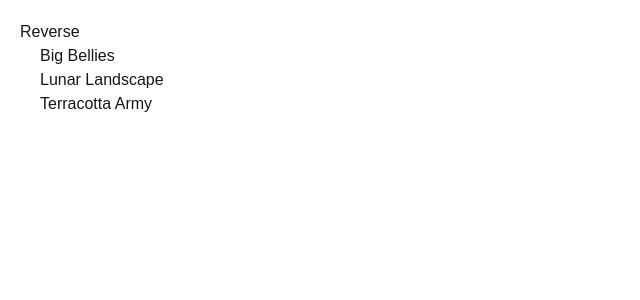
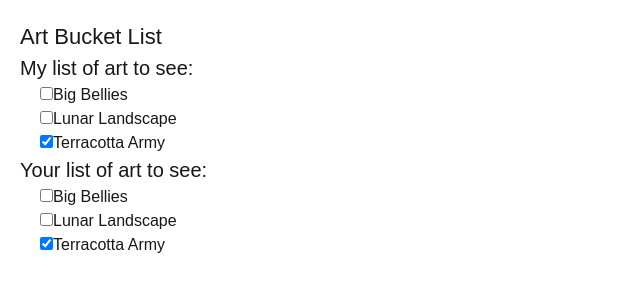
Before and after one commit to naktty/learn_react, a Next.js app in the folder learn-react/: page / in a window 1280 px wide. Shown: the top 300 px of the page, without its empty margins (0-640 px from the left). Built offline with nearby package versions, Linux system fonts and the light colour scheme.

Commit message:
配列内のオブジェクトを更新する

```diff
--- a/learn-react/src/app/page.tsx
+++ b/learn-react/src/app/page.tsx
@@ -2,31 +2,78 @@
 
 import { useState } from 'react';
 
+let nextId = 3;
 const initialList = [
-  { id: 0, title: 'Big Bellies' },
-  { id: 1, title: 'Lunar Landscape' },
-  { id: 2, title: 'Terracotta Army' },
+  { id: 0, title: 'Big Bellies', seen: false },
+  { id: 1, title: 'Lunar Landscape', seen: false },
+  { id: 2, title: 'Terracotta Army', seen: true },
 ];
 
-export default function List() {
-  const [list, setList] = useState(initialList);
+export default function BucketList() {
+  const [myList, setMyList] = useState(initialList);
+  const [yourList, setYourList] = useState(
+    initialList
+  );
 
-  function handleClick() {
-    const nextList = [...list];
-    nextList.reverse();
-    setList(nextList);
+  function handleToggleMyList(artworkId, nextSeen) {
+    setMyList(myList.map(artwork => {
+      if (artwork.id === artworkId) {
+        // Create a *new* object with changes
+        return { ...artwork, seen: nextSeen };
+      } else {
+        // No changes
+        return artwork;
+      }
+    }));
+  }
+
+  function handleToggleYourList(artworkId, nextSeen) {
+    setYourList(yourList.map(artwork => {
+      if (artwork.id === artworkId) {
+        // Create a *new* object with changes
+        return { ...artwork, seen: nextSeen };
+      } else {
+        // No changes
+        return artwork;
+      }
+    }));
   }
 
   return (
     <>
-      <button onClick={handleClick}>
-        Reverse
-      </button>
-      <ul>
-        {list.map(artwork => (
-          <li key={artwork.id}>{artwork.title}</li>
-        ))}
-      </ul>
+      <h1>Art Bucket List</h1>
+      <h2>My list of art to see:</h2>
+      <ItemList
+        artworks={myList}
+        onToggle={handleToggleMyList} />
+      <h2>Your list of art to see:</h2>
+      <ItemList
+        artworks={yourList}
+        onToggle={handleToggleYourList} />
     </>
   );
 }
+
+function ItemList({ artworks, onToggle }) {
+  return (
+    <ul>
+      {artworks.map(artwork => (
+        <li key={artwork.id}>
+          <label>
+            <input
+              type="checkbox"
+              checked={artwork.seen}
+              onChange={e => {
+                onToggle(
+                  artwork.id,
+                  e.target.checked
+                );
+              }}
+            />
+            {artwork.title}
+          </label>
+        </li>
+      ))}
+    </ul>
+  );
+}
```
